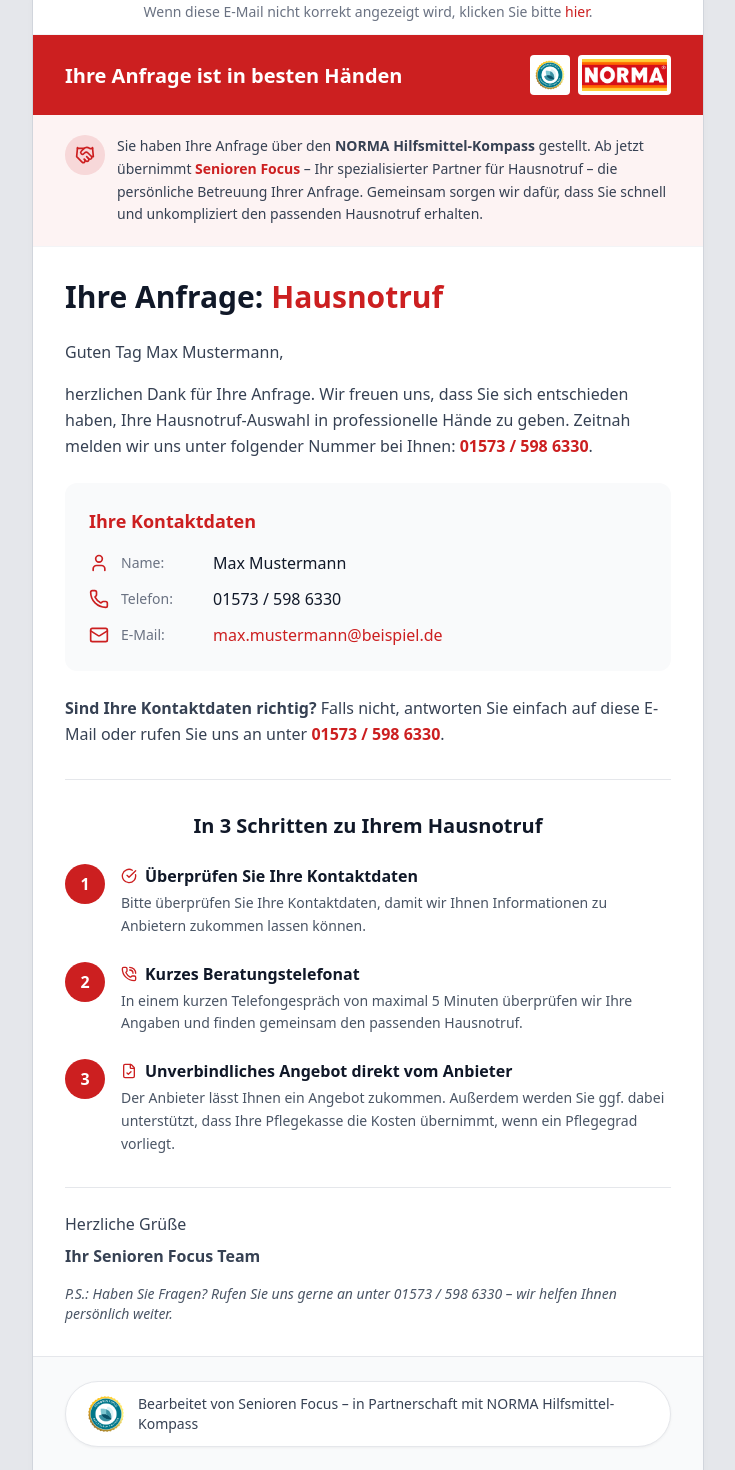
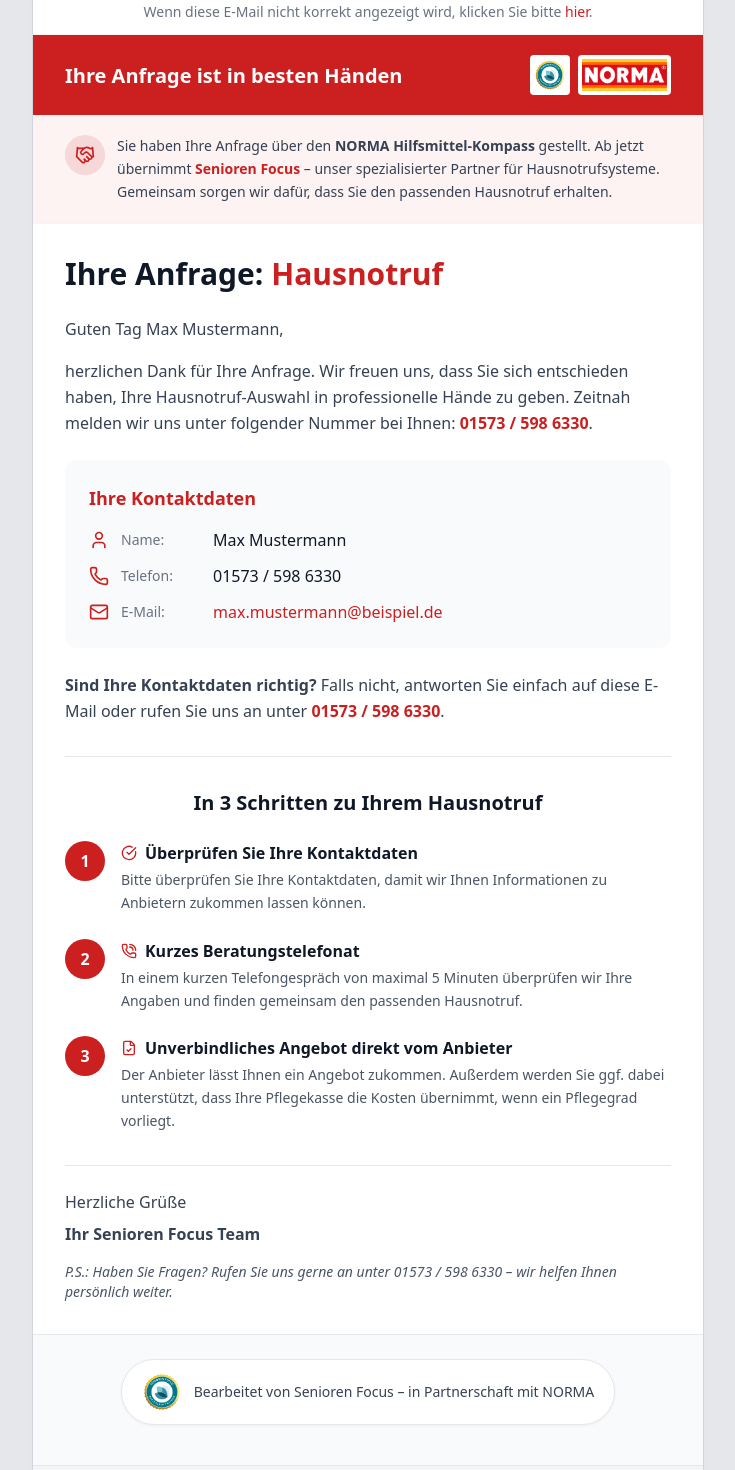
Before and after one commit to verticdev/hilfsmittel-kompass-affiliate, a Next.js app: page /crm-mockup in a window 1280 px wide. Shown: the part 160-1630 px from the top of the page, without its empty margins (272-1007 px from the left). Built offline with nearby package versions, Linux system fonts and the light colour scheme.

Commit message:
feat: update CRM mockup text for better clarity and partnership emphasis
Co-authored-by: verticdev <196199599+verticdev@users.noreply.github.com>

```diff
--- a/app/crm-mockup/page.tsx
+++ b/app/crm-mockup/page.tsx
@@ -100,9 +100,9 @@
               <p className="text-gray-700 leading-relaxed text-sm">
                 Sie haben Ihre Anfrage über den{" "}
                 <strong>{affiliateConfig.partnerName} Hilfsmittel-Kompass</strong> gestellt. Ab jetzt übernimmt{" "}
-                <strong style={{ color: affiliateConfig.primaryColor }}>Senioren Focus</strong> – Ihr
-                spezialisierter Partner für Hausnotruf – die persönliche Betreuung Ihrer Anfrage. Gemeinsam
-                sorgen wir dafür, dass Sie schnell und unkompliziert den passenden Hausnotruf erhalten.
+                <strong style={{ color: affiliateConfig.primaryColor }}>Senioren Focus</strong> – unser
+                spezialisierter Partner für Hausnotrufsysteme. Gemeinsam sorgen wir dafür, dass Sie den
+                passenden Hausnotruf erhalten.
               </p>
             </div>
           </div>
@@ -252,8 +252,7 @@
                   className="w-10 h-10"
                 />
                 <span className="text-sm font-medium text-gray-700">
-                  Bearbeitet von Senioren Focus – in Partnerschaft mit {affiliateConfig.partnerName}{" "}
-                  Hilfsmittel-Kompass
+                  Bearbeitet von Senioren Focus – in Partnerschaft mit {affiliateConfig.partnerName}
                 </span>
               </div>
             </div>
```
